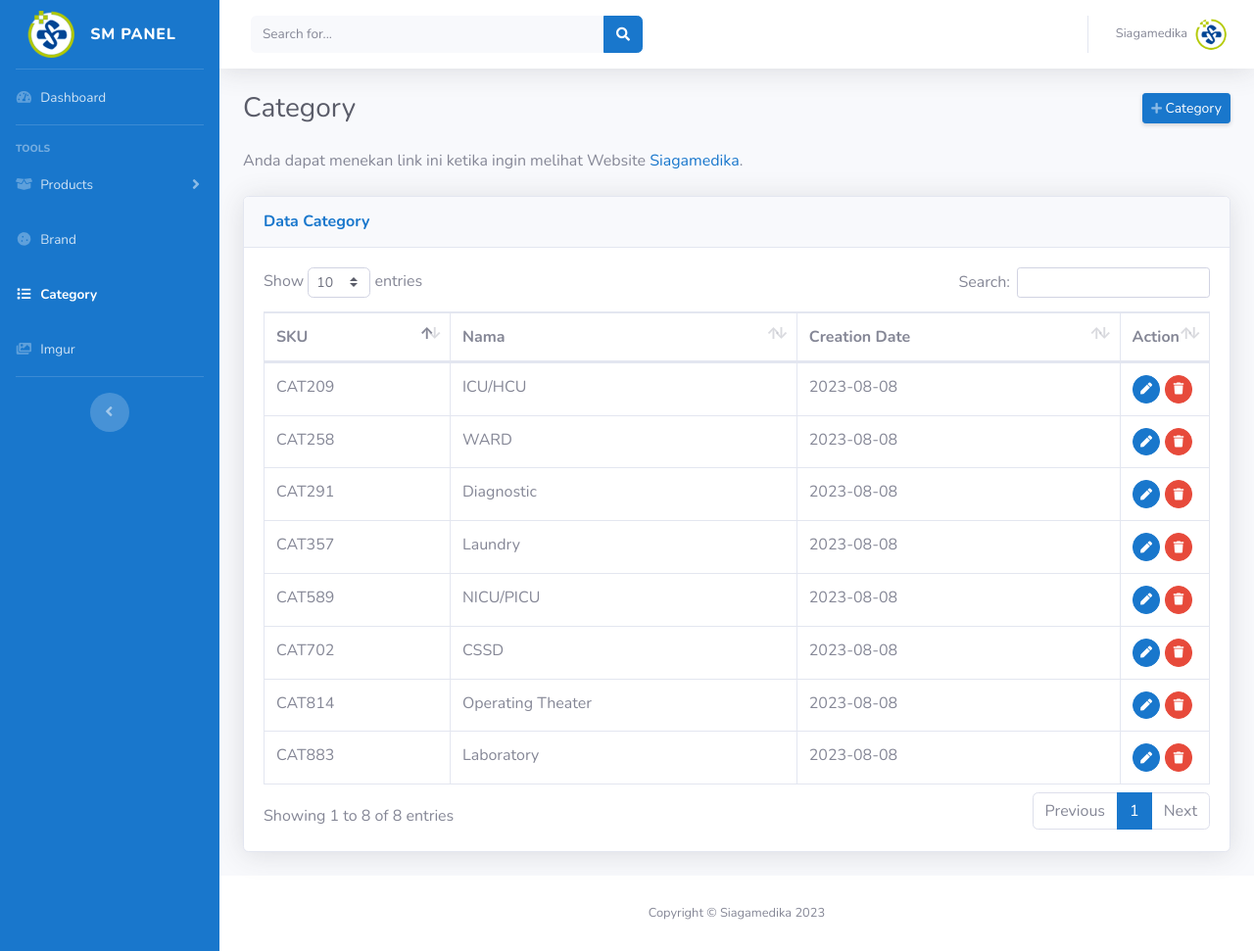
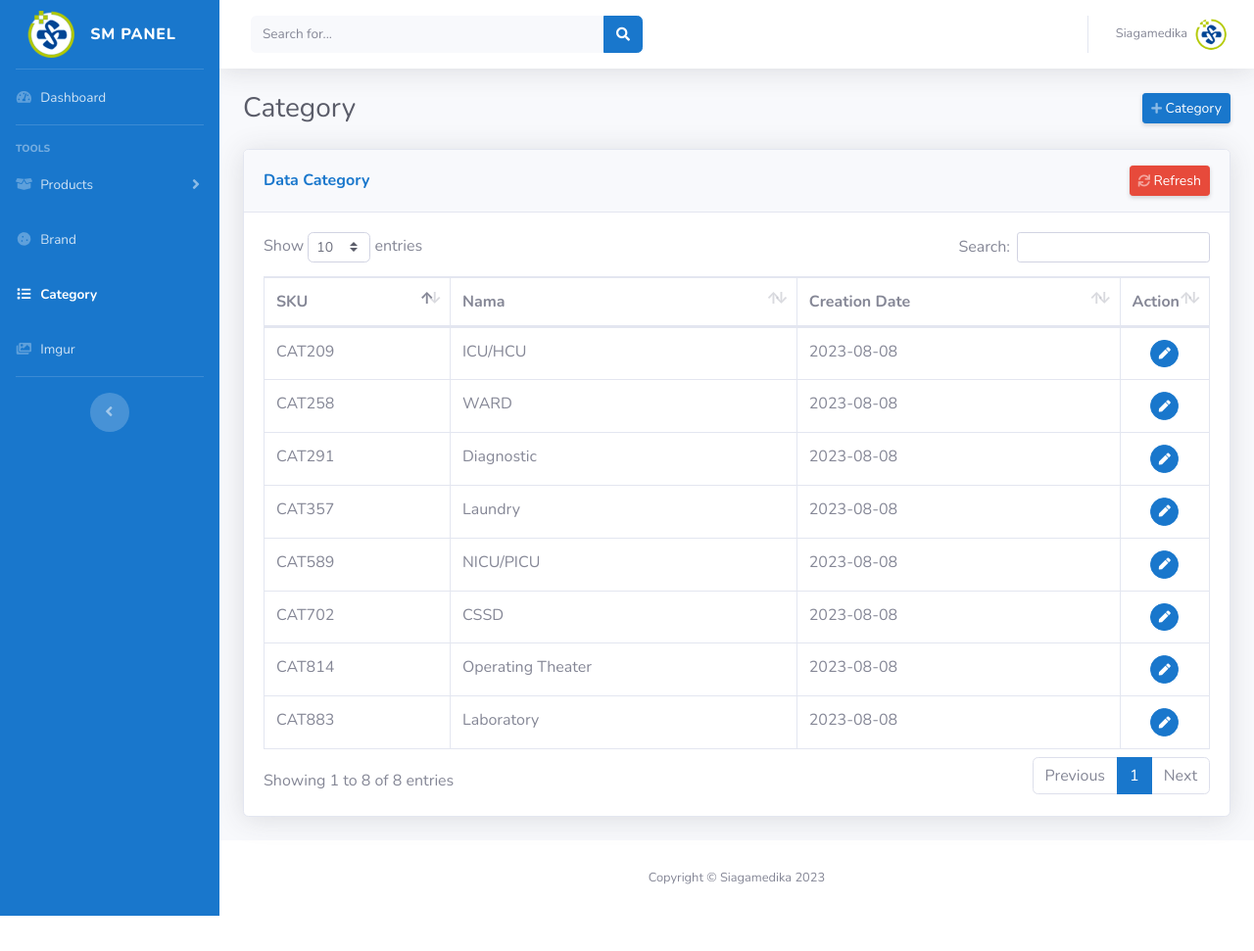
Before and after one commit to hackermu2001/siagamedika, a PHP site: page /admin_controller/kategori.php in a window 1280 px wide. Shown: the whole page at 98% size. After the commit the page ends 935 px from the top, so only its background shows below. Run offline with PHP 8.4, Linux system fonts and the light colour scheme; the visitor is signed in with stand-in values (Sample User, id 1); data comes from the database, SQL or seed files in the repository.

Commit message:
update tampilan brand dan kategori

```diff
--- a/admin_controller/js/brand_ajax.js
+++ b/admin_controller/js/brand_ajax.js
@@ -75,7 +75,8 @@ let i = 1;
               }
           });
       });
-      // menghapus data
+      // menghapus data: ambil button di bawah pasang di table brand
+    //   <button class="btn btn-danger btn-circle btn-sm delete-brand" data-sku="<?php echo $row['SKU_BRND']; ?>"><i class="fas fa-trash"></i></button>
       $(document).on("click", ".delete-brand", function() {
           var skuToDelete = $(this).data("sku"); // Mendapatkan SKU_BRND dari atribut data
           var $rowToDelete = $(this).closest("tr"); // Mendapatkan elemen baris yang akan dihapus
--- a/admin_controller/js/category_ajax.js
+++ b/admin_controller/js/category_ajax.js
@@ -75,7 +75,8 @@ let i = 1;
               }
           });
       });
-      // menghapus data
+      // menghapus data tambahkan button di bawah saja pasang di table category
+    //   <button class="btn btn-danger btn-circle btn-sm delete-cat" data-id_cat="<?php echo $row['kode_kategori']; ?>"><i class="fas fa-trash"></i></button>
       $(document).on("click", ".delete-cat", function() {
           var CatToDelete = $(this).data("id_cat"); // Mendapatkan id_cat_BRND dari atribut data
           var $rowToDelete = $(this).closest("tr"); // Mendapatkan elemen baris yang akan dihapus
--- a/admin_controller/kategori.php
+++ b/admin_controller/kategori.php
@@ -75,8 +75,6 @@ if (!isset($_SESSION["loggedin"]) || $_SESSION["loggedin"] !== true) {
                     </div>
                     </div>
 
-                    <p class="mb-4">Anda dapat menekan link ini ketika ingin melihat Website <a target="_blank"
-                            href="../../../index.php">Siagamedika</a>.</p>
 
                     <!-- DataTales Brand -->
                     <?php
@@ -91,8 +89,9 @@ if (!isset($_SESSION["loggedin"]) || $_SESSION["loggedin"] !== true) {
                     }
                     ?>
                     <div class="card shadow mb-4">
-                        <div class="card-header py-3">
+                        <div class="card-header d-sm-flex align-items-center justify-content-between py-3">
                             <h6 class="m-0 font-weight-bold text-primary">Data Category</h6>
+                            <button class="d-none d-sm-inline-block btn btn-sm btn-danger shadow-sm" onclick="location.reload();"><i class="fas fa-sync fa-sm text-white-50"></i> Refresh</button>
                         </div>
                         <div class="card-body">
                             <div class="table-responsive">
@@ -111,9 +110,9 @@ if (!isset($_SESSION["loggedin"]) || $_SESSION["loggedin"] !== true) {
                                                 <td><?php echo $row['kode_kategori']; ?></td>
                                                 <td contenteditable="true" class="editable-cell" data-column="NamaKategori"><?php echo $row['NamaKategori']; ?></td>
                                                 <td><?php echo $row['Tanggal']; ?></td>
-                                                <td>
-                                                <button class="btn btn-primary btn-circle btn-sm edit-save-cat" data-id_cat="<?php echo $row['kode_kategori']; ?>"><i class="fas fa-pen"></i></button>
-                                                    <button class="btn btn-danger btn-circle btn-sm delete-cat" data-id_cat="<?php echo $row['kode_kategori']; ?>"><i class="fas fa-trash"></i></button>
+                                                <td class="text-center">
+                                                    <button class="btn btn-primary btn-circle btn-sm edit-save-cat" data-id_cat="<?php echo $row['kode_kategori']; ?>"><i class="fas fa-pen"></i></button>
+
                                                 </td>
                                             </tr>
                                         <?php endforeach; ?>
```
Also changed, not shown: admin_controller/brand.php (+3 -6 lines), admin_controller/get_product_form.php (+11 -14 lines).
